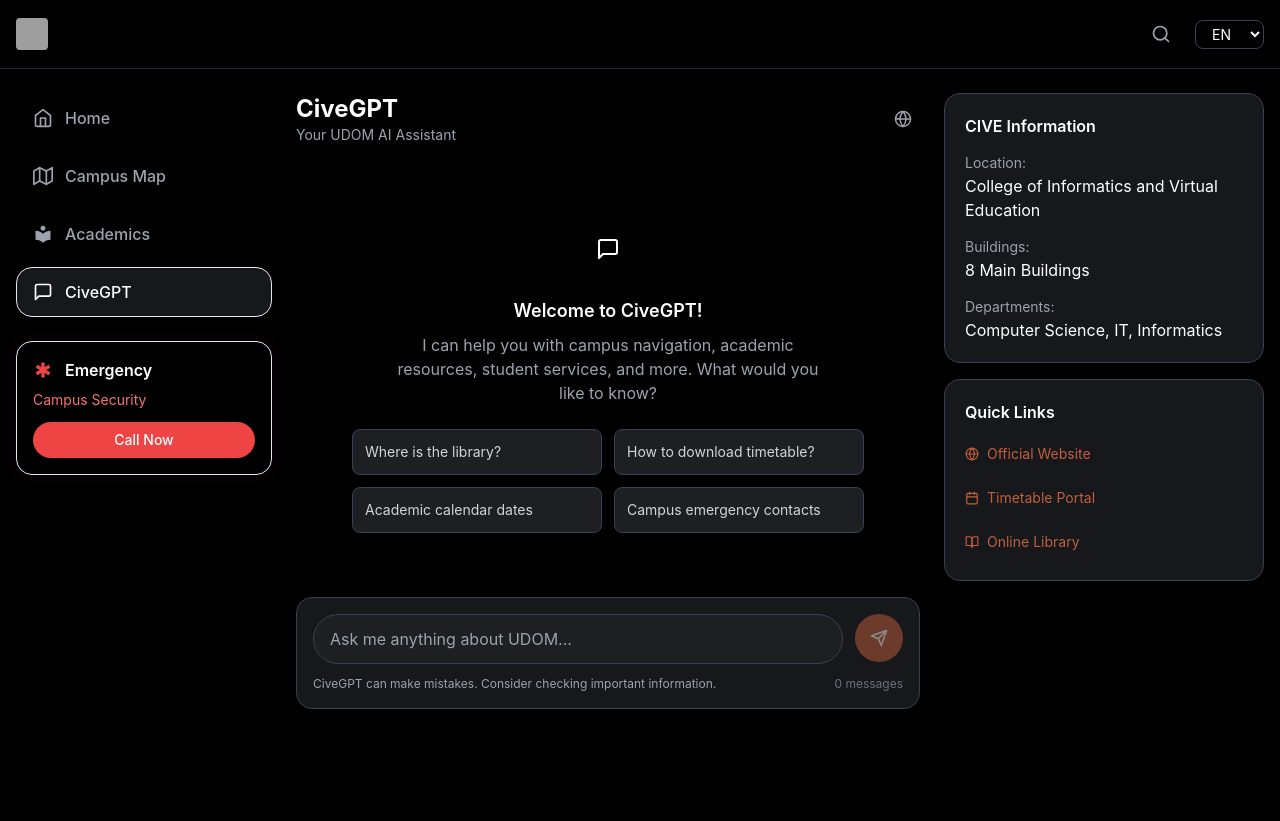
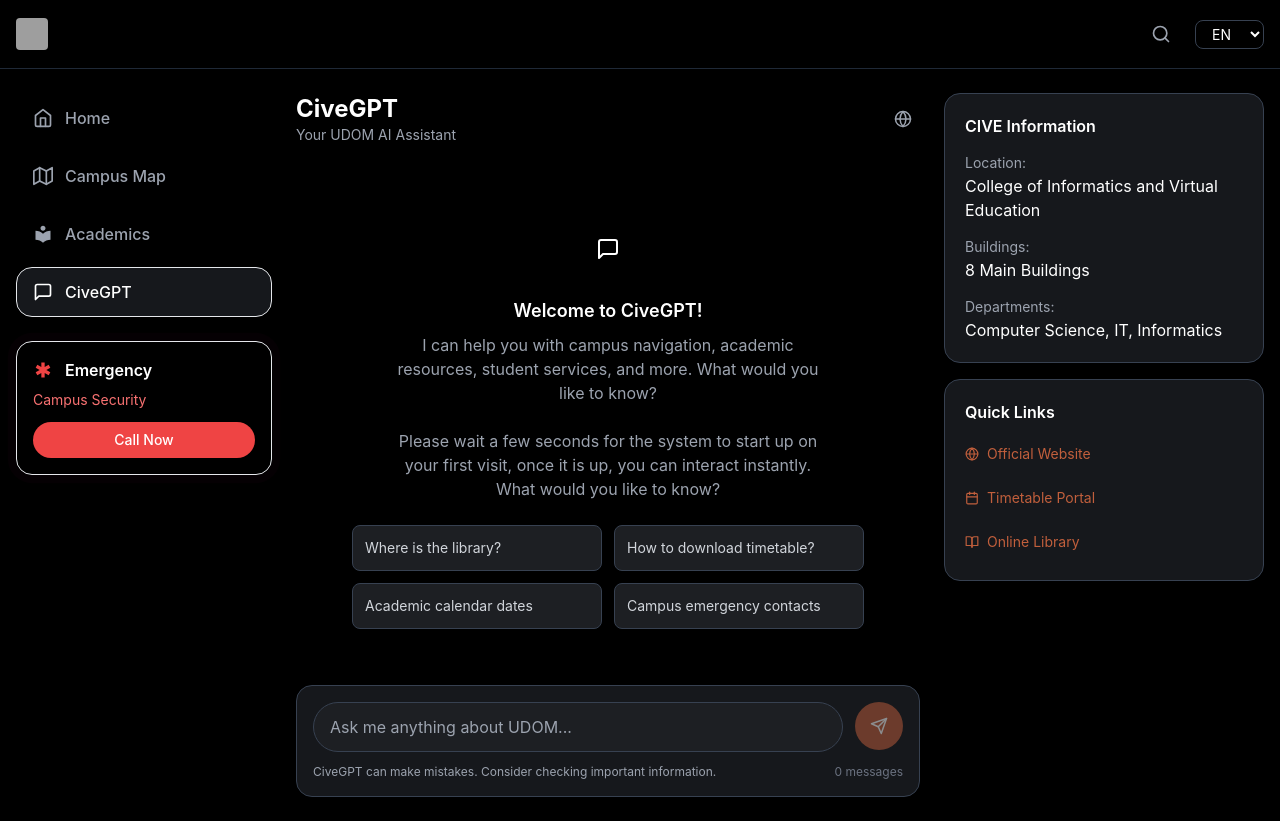
Before and after one commit to zuck30/cive-gpt, a React (Create React App) app in the folder frontend/: page / in a window 1280 px wide. Both pictures are taken after a click on the button "CiveGPT". Before the commit the page ends 800 px from the top, so only its background shows below. Built offline with nearby package versions, Linux system fonts and the light colour scheme; grey boxes are pictures that could not be loaded.

Commit message:
I added text to let the user wait while prompt civegpt for the first time. The backend is hosted on render.com free-tier

```diff
--- a/frontend/src/App.js
+++ b/frontend/src/App.js
@@ -532,6 +532,7 @@
           <p className="text-gray-400 text-sm">
             {language === 'English' ? 'Your UDOM AI Assistant' : 'Msaidizi wako wa AKILI wa UDOM'}
           </p>
+
         </div>
         <div className="flex space-x-2">
           {chatHistory.length > 0 && (
@@ -576,6 +577,15 @@
                 : 'Naweza kukusaidia kuhusu uelekezo wa kampasi, rasilimali za masomo, huduma za wanafunzi, na mengineyo. Ungependa kujua nini?'
               }
             </p>
+
+
+<p className="text-gray-400 max-w-md mx-auto mb-6">
+  {language === 'English'
+    ? 'Please wait a few seconds for the system to start up on your first visit, once it is up, you can interact instantly. What would you like to know?'
+    : 'Tafadhali subiri sekunde chache mfumo uanze kwa mara ya kwanza, ukishawaka, utaweza kutumia programu papo hapo. Ungependa kujua nini?'
+  }
+</p>
+
             <div className="quick-questions grid grid-cols-1 md:grid-cols-2 gap-3 max-w-lg mx-auto">
               {[
                 language === 'English' ? "Where is the library?" : "Maktaba iko wapi?",
```
